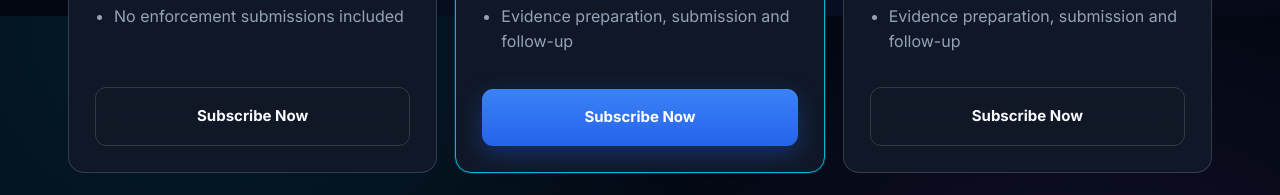
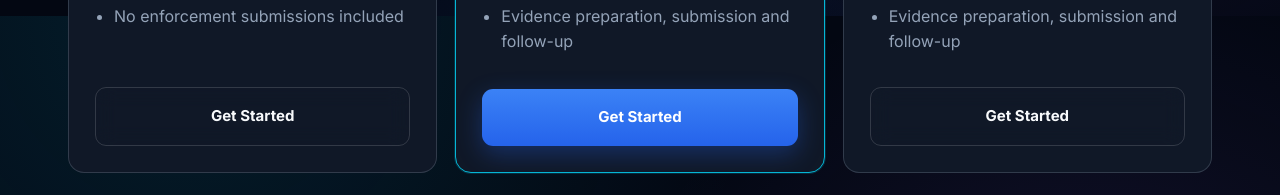
Before and after one commit to ipdefenseai/ipdefenseai.github.io, a plain HTML site: page apps.html in a window 1280 px wide. Shown: the part 1584-1779 px from the top of the page. Drawn offline with Linux system fonts and the light colour scheme.

Commit message:
Change 'Subscribe Now' to 'Get Started' in apps.html

```diff
--- a/apps.html
+++ b/apps.html
@@ -70,19 +70,19 @@
 <h3>Brand Watch</h3><div class="ipd-amount">$49 <small>/ month</small></div>
 <p>Visibility into potential misuse of one brand.</p>
 <ul><li>Periodic monitoring of supported digital platforms</li><li>New-finding alerts and a monthly summary</li><li>No enforcement submissions included</li></ul>
-<a class="hero-cta secondary" href="https://buy.stripe.com/dRmbJ09d85BtbpCdg3fIs00" rel="noopener noreferrer" target="_blank">Subscribe Now</a>
+<a class="hero-cta secondary" href="https://buy.stripe.com/dRmbJ09d85BtbpCdg3fIs00" rel="noopener noreferrer" target="_blank">Get Started</a>
 </article>
 <article class="ipd-plan featured">
 <h3>Brand Protection</h3><div class="ipd-amount">$99 <small>/ month</small></div>
 <p>Monitoring plus hands-on enforcement support for one brand.</p>
 <ul><li>Monitoring across supported app and digital platforms</li><li>One eligible enforcement case per month</li><li>Evidence preparation, submission and follow-up</li></ul>
-<a class="hero-cta" href="https://buy.stripe.com/4gM5kC2OK6Fx65i4JxfIs01" rel="noopener noreferrer" target="_blank">Subscribe Now</a>
+<a class="hero-cta" href="https://buy.stripe.com/4gM5kC2OK6Fx65i4JxfIs01" rel="noopener noreferrer" target="_blank">Get Started</a>
 </article>
 <article class="ipd-plan">
 <h3>Brand Protection Plus</h3><div class="ipd-amount">$149 <small>/ month</small></div>
 <p>Expanded coverage and priority review for one brand.</p>
 <ul><li>Broader review of supported app, social, web and domain threats</li><li>Two eligible enforcement cases per month</li><li>Evidence preparation, submission and follow-up</li></ul>
-<a class="hero-cta secondary" href="https://buy.stripe.com/00wbJ01KGgg779m5NBfIs02" rel="noopener noreferrer" target="_blank">Subscribe Now</a>
+<a class="hero-cta secondary" href="https://buy.stripe.com/00wbJ01KGgg779m5NBfIs02" rel="noopener noreferrer" target="_blank">Get Started</a>
 </article>
 </div>
 <div class="ipd-oneoff">
```
